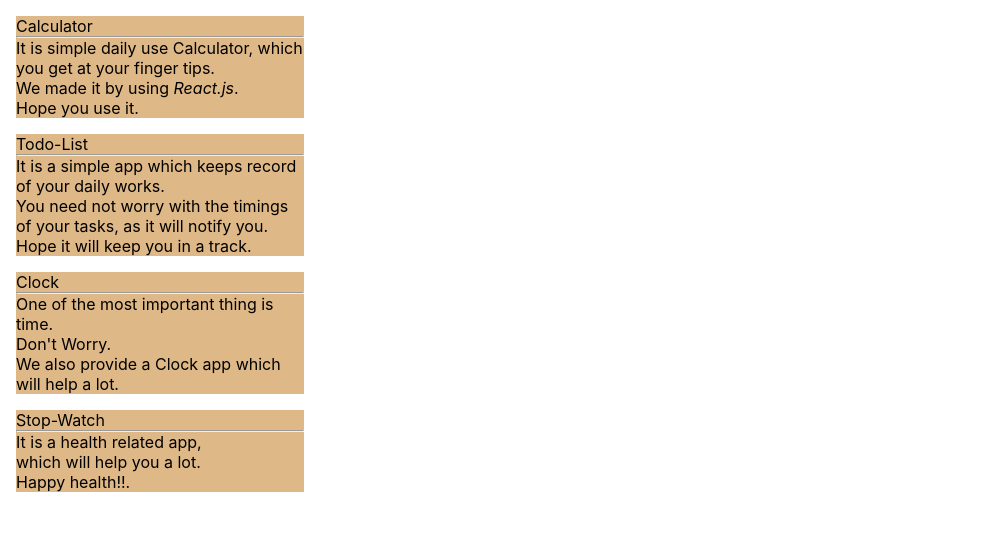
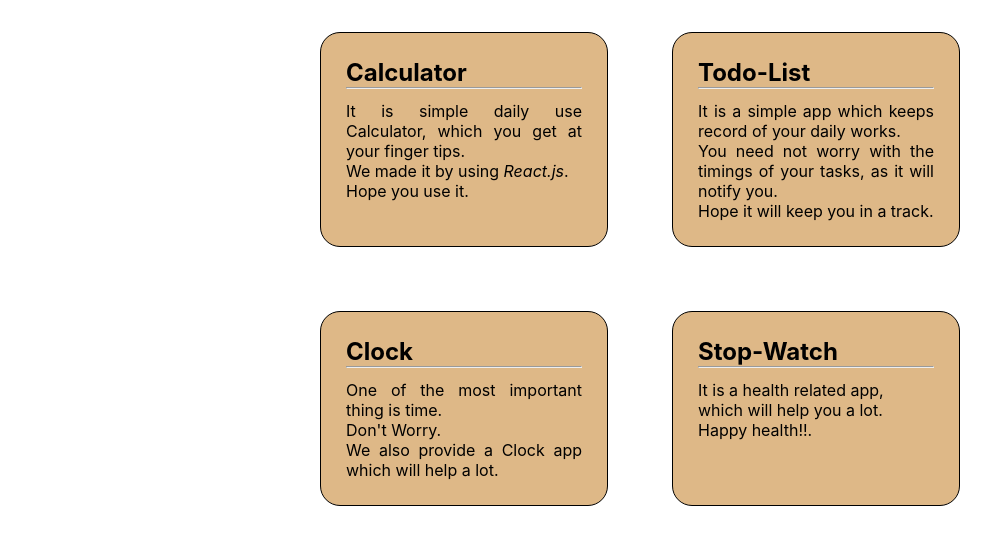
Before and after one commit to shubhamjha25/Multi-Tools, a React (Create React App) app: page /clock in a window 1280 px wide. Shown: the top 544 px of the page, without its empty margins (0-1007 px from the left). Built offline with nearby package versions, Linux system fonts and the light colour scheme.

Commit message:
Card Fixed & Components Setup

```diff
--- /dev/null
+++ b/src/Components/Main.css
@@ -0,0 +1,18 @@
+.card-wrap {
+    display: flex;
+    justify-content: center;
+}
+
+.bt-card {
+    width: 18rem;
+    margin: 2rem;
+    background-color: burlywood;
+    border: 1.5px solid black;
+    padding: 25px;
+    border-radius: 20px;
+    text-align: justify;
+}
+
+.bt-card-title {
+    margin-bottom: 12px;
+}
--- a/src/Components/MainComponent.js
+++ b/src/Components/MainComponent.js
@@ -1,15 +1,16 @@
 import React, { Component } from 'react';
-import { Card, CardBody, CardText, CardTitle } from 'reactstrap'
+import { Card, CardBody, CardText, CardTitle } from 'reactstrap';
+import './Main.css';
 
 class Main extends Component{
     render(){
         return(
             <div className="container">
                 <div className="row">
-                    <div className="col-12 col-md-5">
-                        <Card style={{ width: '18rem', margin: '1rem', backgroundColor: 'burlywood' }}>
+                    <div className="card-wrap col-12 col-md-5">
+                        <Card className="bt-card">
                         <CardBody>
-                            <CardTitle>Calculator<hr/></CardTitle>
+                            <CardTitle className="bt-card-title"><h2>Calculator</h2><hr/></CardTitle>
                             <CardText>
                                 It is simple daily use Calculator, which you get at your finger tips.<br/>
                                 We made it by using <em>React.js</em>.<br/>
@@ -17,9 +18,9 @@ class Main extends Component{
                             </CardText>
                         </CardBody>
                         </Card>
-                        <Card style={{ width: '18rem', margin: '1rem', backgroundColor: 'burlywood' }}>
+                        <Card className="bt-card">
                         <CardBody>
-                            <CardTitle>Todo-List<hr/></CardTitle>
+                            <CardTitle className="bt-card-title"><h2>Todo-List</h2><hr/></CardTitle>
                             <CardText>
                                 It is a simple app which keeps record of your daily works.<br/>
                                 You need not worry with the timings of your tasks, as it will notify you.<br/>
@@ -30,10 +31,10 @@ class Main extends Component{
                     </div>
                 </div>
                 <div className="row">
-                    <div className="col-12 col-md-5">
-                        <Card style={{ width: '18rem', margin: '1rem', backgroundColor: 'burlywood' }}>
+                    <div className="card-wrap col-12 col-md-5">
+                        <Card className="bt-card">
                         <CardBody>
-                            <CardTitle>Clock<hr/></CardTitle>
+                            <CardTitle className="bt-card-title"><h2>Clock</h2><hr/></CardTitle>
                             <CardText>
                                 One of the most important thing is time.<br/>
                                 Don't Worry.<br/>
@@ -41,9 +42,9 @@ class Main extends Component{
                             </CardText>
                         </CardBody>
                         </Card>
-                        <Card style={{ width: '18rem', margin: '1rem', backgroundColor: 'burlywood' }}>
+                        <Card className="bt-card">
                         <CardBody>
-                            <CardTitle>Stop-Watch<hr/></CardTitle>
+                            <CardTitle className="bt-card-title"><h2>Stop-Watch</h2><hr/></CardTitle>
                             <CardText>
                                 It is a health related app,<br/>
                                 which will help you a lot.<br/>
@@ -54,7 +55,7 @@ class Main extends Component{
                     </div>
                 </div>
             </div>
-        )
+        );
     }
 }
 
```
Also changed, not shown: src/Components/Widgets/Calculator/Calculator.js (+11 -0 lines), src/Components/Widgets/Clock/clock.js (+11 -0 lines), src/Components/Widgets/ToDo-List/ToDo.js (+11 -0 lines), src/Components/Widgets/stop-watch/StopWatch.js (added, +11 -0 lines), src/Components/Widgets/stop-watch/stop-watch.js (deleted).
